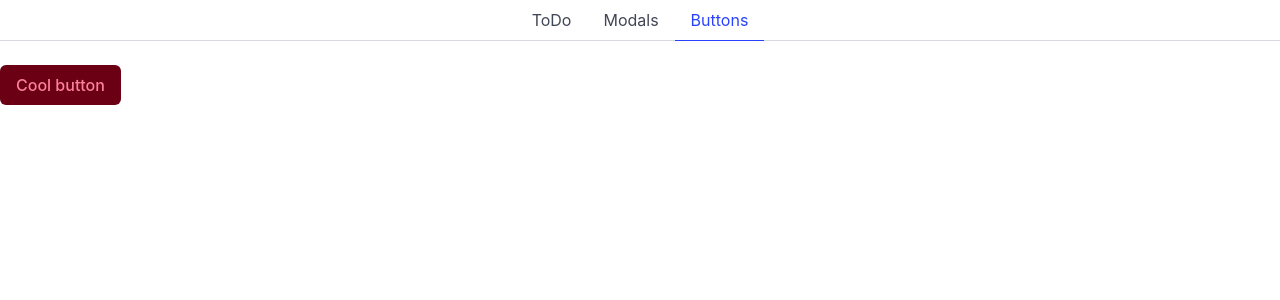
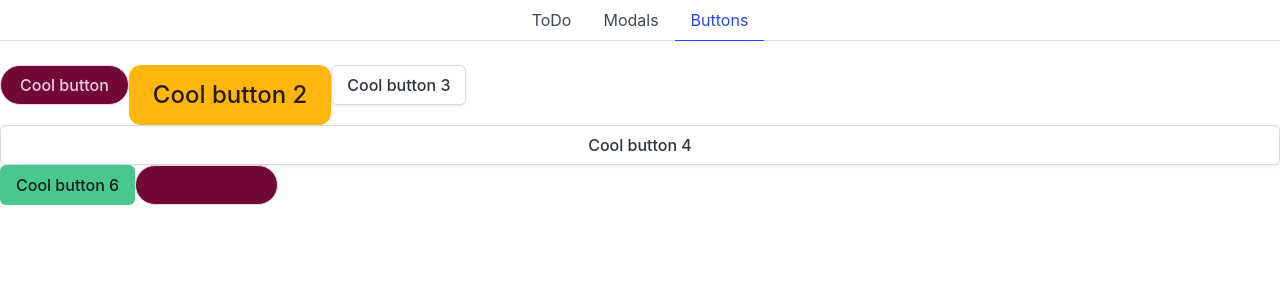
Before and after one commit to nelson-arrak/learnfront, a Vue app: page /buttons in a window 1280 px wide. Shown: the top 300 px of the page. Built offline with nearby package versions, Linux system fonts and the light colour scheme.

Commit message:
Add btn example with prop validation

```diff
--- a/src/components/Btn.vue
+++ b/src/components/Btn.vue
@@ -1,9 +1,98 @@
 <script setup>
+import { computed } from 'vue';
+
+const props = defineProps({
+    class: {
+        type: String,
+        default: '',
+
+    },
+    color: {
+        type: String,
+        default: '',
+        validator(value, props) {
+            // The value must match one of these strings
+            return [
+                'success',
+                'warning',
+                'danger',
+                'info',
+                'light',
+                'dark',
+                'ghost',
+                'white',
+                'black',
+                'text',
+            ].includes(value)
+        }
+
+    },
+    size: {
+        type: String,
+        validator(value, props) {
+            return[
+                'small',
+                'normal',
+                'medium',
+                'large',
+            ].includes(value)
+        }
+    },
+    fullwidth: Boolean,
+    outlined: Boolean,
+    rounded: Boolean,
+    inverted: Boolean,
+    state: {
+        type: String,
+        validator(value, props) {
+            return[
+                'hover',
+                'active',
+                'focus',
+                'loading',
+                'static',
+                'disabled',
+            ].includes(value)
+        }
+    },
+    href: String,
+
+});
+
+let computedClass = computed(() => {
+    let combined = '';
+    combined += props.class;
+    if(props.color){
+        combined += ' is-' + props.color
+    }
+    if(props.size){
+        combined += ' is-' + props.size
+    }
+    if(props.fullwidth) {
+        combined += ' is-fullwidth'
+    }
+    if(props.outlined) {
+        combined += ' is-outlined'
+    }
+    if(props.rounded) {
+        combined += ' is-rounded'
+    }
+    if(props.inverted) {
+        combined += ' is-inverted'
+    }
+    if(props.state && (props.state !== 'disabled')) {
+        combined += ' is-' + props.state
+    }
+    return combined;
+});
 
 </script>
 
 <template>
-    <button class="button is-danger is-dark">
+    <a v-if="href" class="button" :class="computedClass" @click="$emit('click', $event)" :href="href">
+        <slot></slot>
+    </a>
+    <button v-else class="button" :class="computedClass" :disabled="state === 'disabled'" @click="$emit('click', $event)">
         <slot></slot>
     </button>
 </template>
--- a/src/pages/Buttons.vue
+++ b/src/pages/Buttons.vue
@@ -4,5 +4,10 @@ import Btn from '../components/Btn.vue';
 </script>
 
 <template>
-    <Btn>Cool button</Btn>
+    <Btn class="is-primary is-rounded is-outlined is-inverted">Cool button</Btn>
+    <Btn color="warning" size="large">Cool button 2</Btn>
+    <Btn>Cool button 3</Btn>
+    <Btn fullwidth>Cool button 4</Btn>
+    <Btn color="success" href="https://google.com">Cool button 6</Btn>
+    <Btn color="primary" rounded inverted outlined state="loading" @click="console.log('click')">Cool button 5</Btn>
 </template>
```
